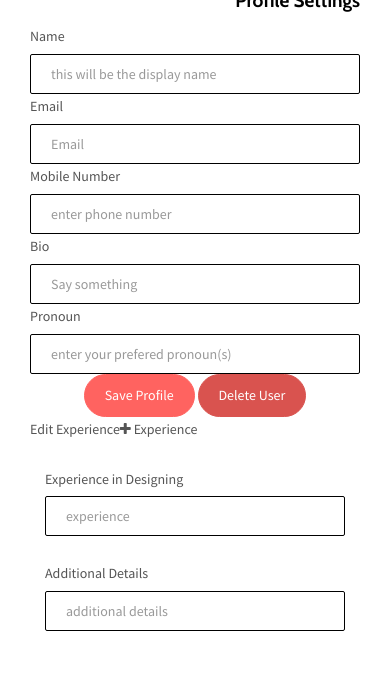
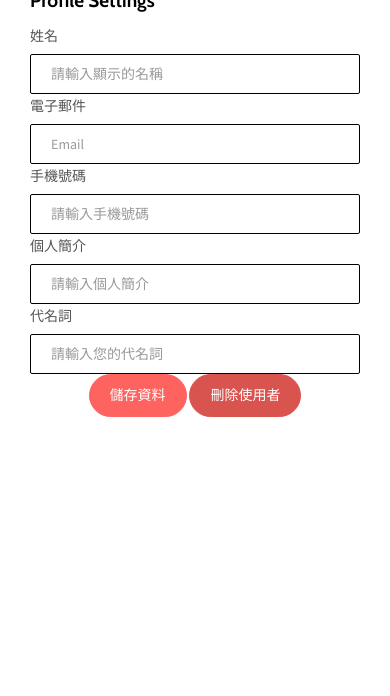
Before and after one commit to yshyshyshyshysh/AI_PictureBooks_Web, a Flask app: page /profile in a window 390 px wide. Shown: the part 225-921 px from the top of the page. Run offline with Flask 3, Linux system fonts and the light colour scheme; some libraries are stand-ins or nearby versions.

Commit message:
fix sound

```diff
--- a/website/app.py
+++ b/website/app.py
@@ -1,7 +1,7 @@
 from flask import Flask, request, jsonify, render_template
 import getpass
 import base64
-from model.model import generate_story, text_translations, text_to_images, text_to_speeches, translate_to_eng, download_speech_files
+from model.model import generate_story, text_translations, text_to_images, text_to_speeches, translate_to_eng
 import firebase_admin
 from firebase_admin import credentials, storage
 from io import BytesIO
@@ -76,8 +76,7 @@ def submit():
     translation = text_translations(story_info, language)
     image = text_to_images(story_info, token)
     speeches = text_to_speeches(translation, language)
-    output_dir = "downloaded_speeches"
-    speech_path = download_speech_files(speeches, output_dir)
+
 
     story_data = {
         'title': title,
@@ -103,25 +102,25 @@ def submit():
         image_url.append(blob.generate_signed_url(timedelta(days=365)))
 
     mp3_urls = []
-    for speech_file in speech_path:
-        blob = bucket.blob(speech_file)
+    for i, speech_file in enumerate(speeches):
+        blob = bucket.blob(f'{title_eng}/paragraph_{i}.mp3')
         blob.upload_from_filename(speech_file)
+        mp3_token = blob.generate_signed_url(timedelta(days=365))
+        mp3_urls.append(mp3_token)
+    for i in range(4):
+        i = i + 1
+        os.remove(f'/home/webapp/AI_PictureBooks_Web/website/model/speech/paragraph {i}.mp3')
 
-        mp3_token = blob.generate_signed_url(timedelta(days=365))
-
-        mp3_urls.append(mp3_token)
 
     log_blob = bucket.blob('story_logs.json')
-
     log_data = json.loads(log_blob.download_as_text()) if log_blob.exists() else []
     log_entry = {
         'title': title,
         'title_eng': title_eng,
         'story_url': json_url,
         'image_urls': image_url,
-        'speech_urls': mp3_token
+        'speech_urls': mp3_urls
     }
-
     log_data.append(log_entry)
     log_blob.upload_from_string(json.dumps(log_data), content_type='application/json')
 
@@ -129,7 +128,7 @@ def submit():
 
     # return jsonify({'story': json_url,'image_urls': image_url})
     # return jsonify({'speech': mp3_urls})
-    return jsonify({'story': json_url,'image_urls': image_url,'speech': mp3_token})
+    return jsonify({'story': json_url,'image_urls': image_url,'speech': mp3_urls})
 
 if __name__ == "__main__":
     app.run(debug=True, port=5002)
--- a/website/templates/profile.html
+++ b/website/templates/profile.html
@@ -34,14 +34,13 @@
   </div>
 
   <nav class="sidebar">
-    <div class="navbar-collapse" id="navbar-collapse">
     <div class="site-header hidden-xs">
       <a class="site-brand" href="/" title="">
-            <img class="img-responsive site-logo" alt="" src="./assets/images/mashup-logo.svg">
-            Mashup Template
+        <img class="img-responsive site-logo" alt=""
+          src="{{ url_for('static', filename='assets/images/Stack of Books.png') }}">
+        Learn English by Storybook
       </a>
-        <p>Lorem ipsum dolor sit amet, consectetur adipisicing elit, sed do eiusmod
-        tempor.</p>
+      <p>Powered by AI (LLAMA 2), we aim to seamlessly integrate storybooks and audio with multilingual audio support (40+ languages). Our objective is to facilitate efficient language acquisition for users worldwide.</p>
     </div>
       <ul class="nav">
         <li><a href="/" title="">Home</a></li>
@@ -73,49 +72,49 @@
 <main class="" id="main-collapse"><!-- Here-->
   <div class="container rounded bg-white mt-5 mb-5">
       <div class="row">
-      <div class="d-flex flex-column align-items-center text-center p-3 py-5">
+          <div class="col-md-4 d-flex flex-column align-items-center text-center p-3 py-5">
               <img class="rounded-circle mt-5" width="150px" src="https://st3.depositphotos.com/15648834/17930/v/600/depositphotos_179308454-stock-illustration-unknown-person-silhouette-glasses-profile.jpg">
-        <span class="font-weight-bold" id="displayName"></span>
-        <!-- <span class="text-black-50">isloggedin</span> -->
-
+              <span class="font-weight-bold mt-3" id="displayName"></span>
               <span id="phoneNumber"></span>
           </div>
 
-        <div class="col-md-5 border-right">
-            <div class="p-3 py-5">
+          <div class="col-md-8">
+              <div class="p-5">
                   <div class="d-flex justify-content-between align-items-center mb-3">
-                    <h4 class="text-right">Profile Settings</h4>
+                      <h4>Profile Settings</h4>
                   </div>
-                <div class="row mt-2">
-                    <div class="col-md-6"><label class="labels">Name</label><input id="nameInput" type="text" class="form-control" placeholder="this will be the display name " value=""></div>
-                    <div class="col-md-6"><label class="labels">Email</label><input id="emailInput" input type="text" class="form-control" value="" placeholder="Email"></div>
+                  <div class="row mt-4">
+                      <div class="col-md-6 mb-3">
+                          <label class="labels">姓名</label>
+                          <input id="nameInput" type="text" class="form-control" placeholder="請輸入顯示的名稱" value="">
+                      </div>
+                      <div class="col-md-6 mb-3">
+                          <label class="labels">電子郵件</label>
+                          <input id="emailInput" input type="text" class="form-control" value="" placeholder="Email">
+                      </div>
                   </div>
                   <div class="row mt-3">
-                    <div class="col-md-12"><label class="labels">Mobile Number</label><input id="phoneInput" type="text" class="form-control" placeholder="enter phone number" value=""></div>
-                    <div class="col-md-12"><label class="labels">Bio</label><input id="bioInput" type="text" class="form-control" placeholder="Say something" value=""></div>
-                    <div class="col-md-12"><label class="labels">Pronoun</label><input id="pronounInput" type="text" class="form-control" placeholder="enter your prefered pronoun(s)" value=""></div>
+                      <div class="col-md-12 mb-3">
+                          <label class="labels">手機號碼</label>
+                          <input id="phoneInput" type="text" class="form-control" placeholder="請輸入手機號碼" value="">
+                      </div>
+                      <div class="col-md-12 mb-3">
+                          <label class="labels">個人簡介</label>
+                          <input id="bioInput" type="text" class="form-control" placeholder="請輸入個人簡介" value="">
+                      </div>
+                      <div class="col-md-12 mb-3">
+                          <label class="labels">代名詞</label>
+                          <input id="pronounInput" type="text" class="form-control" placeholder="請輸入您的代名詞" value="">
+                      </div>
                   </div>
                   <div class="mt-5 text-center">
-                  <button id="saveProfileButton" class="btn btn-primary profile-button" type="button">Save Profile</button>
-                  <button id="deleteProfileButton" type="button" class="btn btn-danger" id="deleteButton">Delete User</button>
-                </div>
-
-            </div>
-        </div>
-        <div class="col-md-4">
-            <div class="p-3 py-5">
-                <div class="d-flex justify-content-between align-items-center experience"><span>Edit Experience</span><span class="border px-3 p-1 add-experience"><i class="fa fa-plus"></i>&nbsp;Experience</span></div><br>
-                <div class="col-md-12"><label class="labels">Experience in Designing</label><input type="text" class="form-control" placeholder="experience" value=""></div> <br>
-                <div class="col-md-12"><label class="labels">Additional Details</label><input type="text" class="form-control" placeholder="additional details" value=""></div>
+                      <button id="saveProfileButton" class="btn btn-primary profile-button" type="button">儲存資料</button>
+                      <button id="deleteProfileButton" type="button" class="btn btn-danger profile-button" id="deleteButton">刪除使用者</button>
                   </div>
               </div>
           </div>
       </div>
   </div>
-  </div>
-  <!-- Add your site or app content here -->
-
-
 <div class="hero-full-wrapper">
   <div class="grid">
     <div class="gutter-sizer"></div>
```
Also changed, not shown: website/model/model.py (+2 -16 lines). Lines whose indentation alone changed are shown as unchanged.
